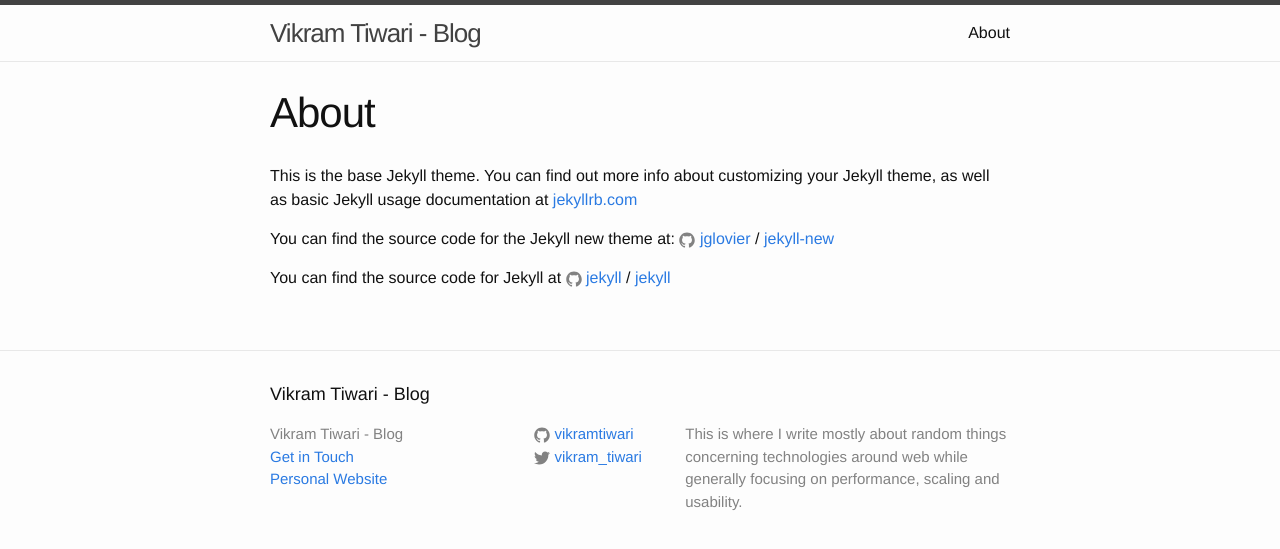
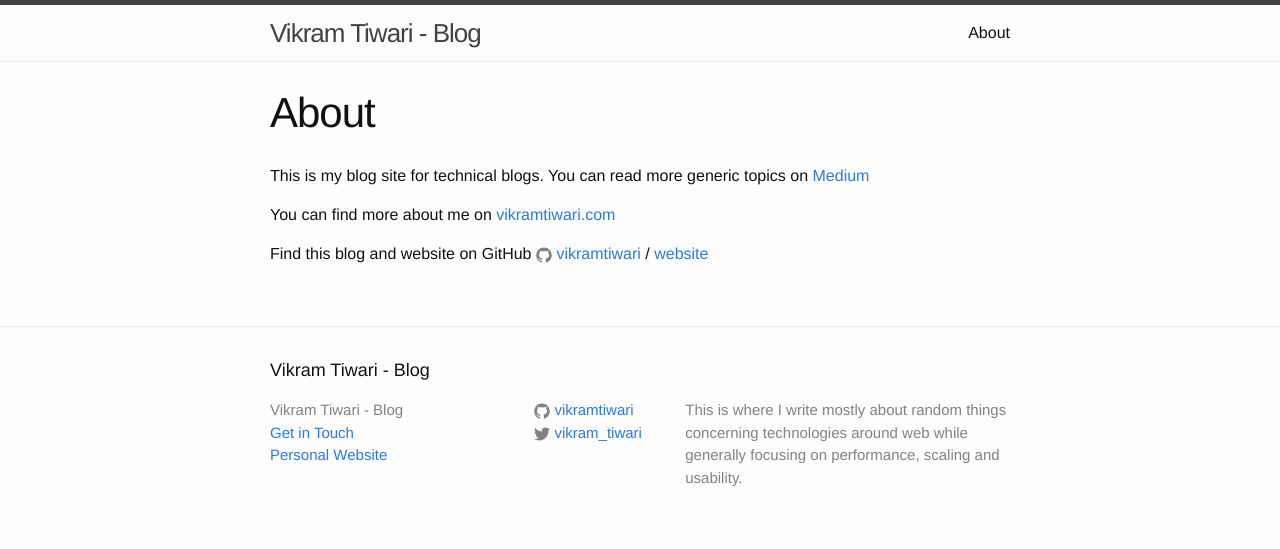
Before and after one commit to VikramTiwari/blog, a Jekyll site: the page built from about.md, in a window 1280 px wide. Shown: the top 549 px of the page. Built offline with Jekyll 4.4.1, drawn with Linux system fonts in a browser that asks for light colours.

Commit message:
updated about

```diff
--- a/about.md
+++ b/about.md
@@ -4,12 +4,10 @@ title: About
 permalink: /about/
 ---
 
-This is the base Jekyll theme. You can find out more info about customizing your Jekyll theme, as well as basic Jekyll usage documentation at [jekyllrb.com](http://jekyllrb.com/)
+This is my blog site for technical blogs. You can read more generic topics on [Medium](https://medium.com/@Vikram_Tiwari)
 
-You can find the source code for the Jekyll new theme at:
-{% include icon-github.html username="jglovier" %} /
-[jekyll-new](https://github.com/jglovier/jekyll-new)
+You can find more about me on [vikramtiwari.com](http://vikramtiwari.com)
 
-You can find the source code for Jekyll at
-{% include icon-github.html username="jekyll" %} /
-[jekyll](https://github.com/jekyll/jekyll)
+Find this blog and website on GitHub
+{% include icon-github.html username="vikramtiwari" %} /
+[website](https://github.com/vikramtiwari)
```
Also changed, not shown: README.md.
